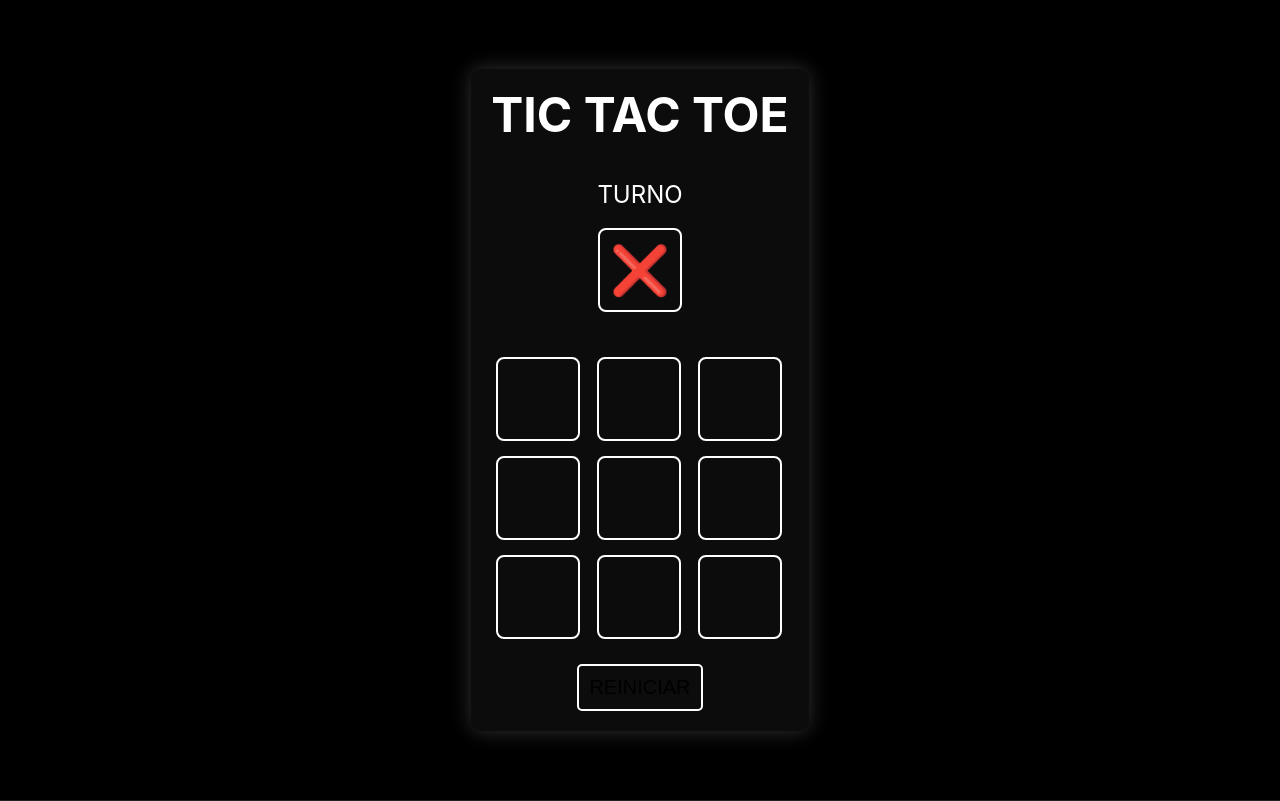
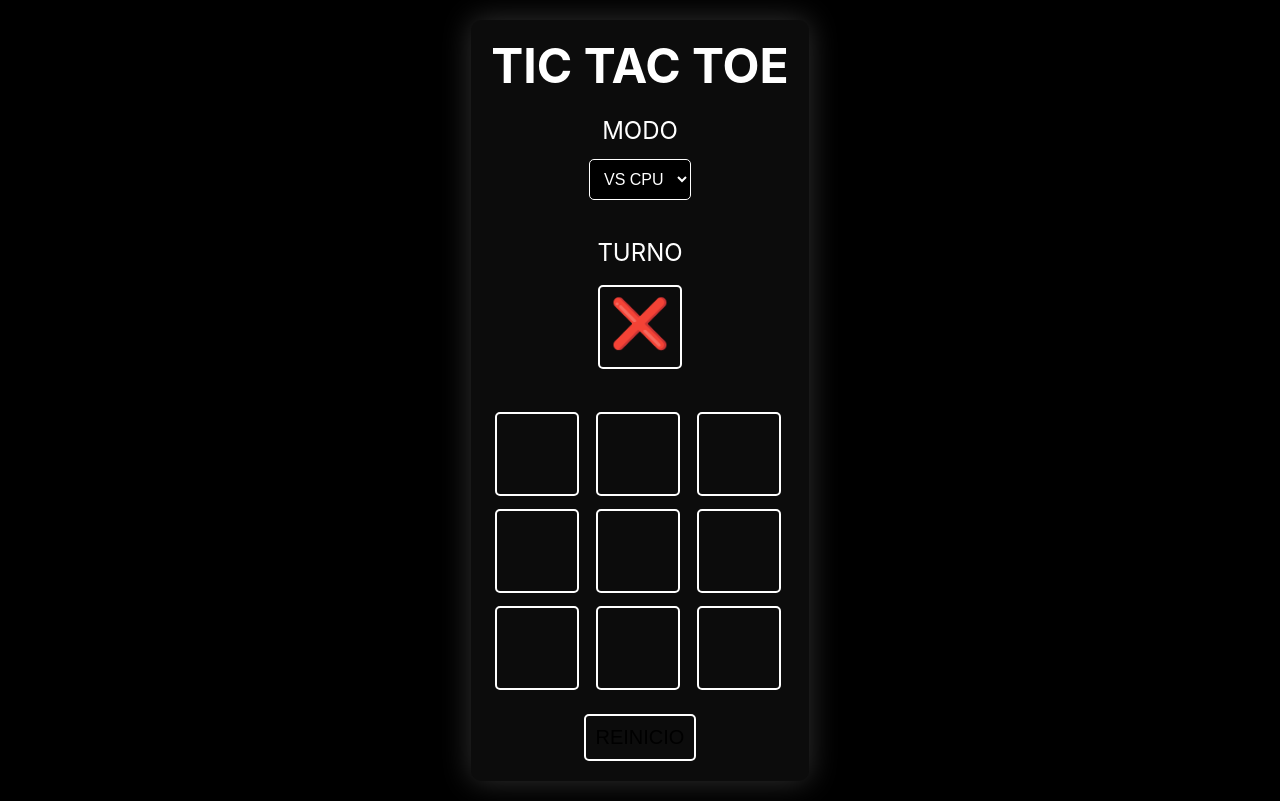
Before and after one commit to AlejandroAP98/TicTacToe, a React (Vite) app: page / in a window 1280 px wide. Built offline with nearby package versions, Linux system fonts and the light colour scheme.

Commit message:
Modo vs CPU con un algortimo random

```diff
--- a/src/App.jsx
+++ b/src/App.jsx
@@ -1,7 +1,8 @@
-import { useState } from "react"
+import { useEffect, useState } from "react"
 import confetti from "canvas-confetti"
 import Cuadro from "./components/Cuadro"
-import { TURNO, validarGanador, comprobarEmpate} from "./constants.js"
+import { TURNO, validarGanador, comprobarEmpate, jugarCPU} from "./constants.js"
+
 
 
 function App() {
@@ -14,6 +15,9 @@ function App() {
     return turnoGuardado ? JSON.parse(turnoGuardado) : TURNO.jugador1
   })
   const [ganador, setGanador] = useState(null)
+  const movimientos = tablero.filter(Boolean).length
+  const [modo, setModo] = useState(1)
+
   const updateTablero = (index) => {
     //si el cuadro ya esta seleccionado o si ya hay un ganador
     if(tablero[index] || ganador) return
@@ -32,11 +36,31 @@ function App() {
     if(nuevoGanador) {
       confetti()
       setGanador(nuevoGanador)
-      console.log('Ganador', nuevoGanador)
     } else if (comprobarEmpate(newTablero)) {
       setGanador(false)
     }
   }
+
+  const REINICIAR = () => {
+    setTablero(Array(9).fill(null))
+    setGanador(null)
+    setTurno(TURNO.jugador1)
+    window.localStorage.removeItem('tablero')
+    window.localStorage.removeItem('turno')
+  }
+
+  const handleModoJuego = (e) => {
+    const modo = parseInt(e.target.value, 10)
+    setModo(modo)
+    REINICIAR()
+  }
+
+  useEffect(() => {
+    //funcion para llamar a la cpu cuando sea su turno
+    if (modo === 1 && turno === TURNO.jugador2 && !ganador && movimientos < 9){
+      updateTablero(jugarCPU({tablero}))
+    }
+  }, [turno])
 
   return (
     <main className="tablero">
@@ -44,6 +68,11 @@ function App() {
         <h1>
           TIC TAC TOE
         </h1>
+        <h2>MODO</h2>
+        <select className="modoJuego" onChange={handleModoJuego}>
+          <option value={1}>VS CPU</option>
+          <option value={2}>COOP</option>
+        </select>
       </header>
       <section className="turno">
         <h2>TURNO</h2>
@@ -83,9 +112,14 @@ function App() {
         <button onClick={() => {
           setTablero(Array(9).fill(null))
           setGanador(null)
+          setTurno(TURNO.jugador1)
           window.localStorage.removeItem('tablero')
           window.localStorage.removeItem('turno')
-        }}>REINICIAR</button>
+        }}>REINICIO</button>
+        <div>
+          {/* historial de partidas */}
+
+        </div>
       </footer>
     </main>
   )
--- a/src/components/Cuadro.jsx
+++ b/src/components/Cuadro.jsx
@@ -14,4 +14,4 @@ export const Cuadro = ({ children, isSelected, index , updateTablero}) => {
     )
   }
 
-  export default Cuadro
+export default Cuadro
--- a/src/constants.js
+++ b/src/constants.js
@@ -31,3 +31,19 @@ export const validarGanador = (tableroCheck) => {
   }
   return null
 }
+
+export  const jugarCPU = ({tablero}) => {
+  const posicionesNulas = obtenerPosicionesNulas(tablero);
+  var movimientoCPU = posicionesNulas[Math.floor(Math.random() * posicionesNulas.length)];
+  return movimientoCPU
+}
+
+const obtenerPosicionesNulas = (tablero) => {
+  const posicionesNulas = [];
+  tablero.forEach((valor, index) => {
+    if (valor === null) {
+      posicionesNulas.push(index);
+    }
+  });
+  return posicionesNulas;
+};
--- a/src/index.css
+++ b/src/index.css
@@ -14,14 +14,6 @@
   -webkit-text-size-adjust: 100%;
 }
 
-/* a {
-  font-weight: 500;
-  color: #646cff;
-  text-decoration: inherit;
-}
-a:hover {
-  color: #535bf2;
-} */
 
 body {
   margin: 0;
@@ -37,39 +29,6 @@ h1 {
   font-size: 3.2em;
   line-height: 1.1;
 }
-
-/* button {
-  font-family: inherit;
-  font-size: inherit;
-  font-weight: 400;
-  color: inherit;
-  border: 2px solid transparent;
-  border-radius: 4px;
-  padding: 0.5em 1em;
-  cursor: pointer;
-  transition: all 0.3s ease;
-} */
-
-/* button:hover {
-  border-color: #ffffff;
-}
-button:focus,
-button:focus-visible {
-  outline: 4px auto -webkit-focus-ring-color;
-} */
-
-/* @media (prefers-color-scheme: light) {
-  :root {
-    color: #213547;
-    background-color: #ffffff;
-  }
-  a:hover {
-    color: #747bff;
-  }
-  button {
-    background-color: #f9f9f9;
-  }
-} */
 
 h1{
   color: #ffffff;
@@ -94,6 +53,7 @@ h2{
   padding: 5px;
   color: #000000;
   margin-bottom: 30px;
+  pointer-events: none;
 }
 
 .cuadro.is-selected{
@@ -101,14 +61,14 @@ h2{
 }
 
 .cuadro {
+  display: flex;
   width: 80px;
   height: 80px;
   border: 2px solid #ffffff;
-  margin: 5px;
-  border-radius: 8px;
+  margin: 4px;
+  border-radius: 5px;
   font-size: 3em;
   place-content: center;
-  display: grid;
   cursor: pointer;
   font-weight: 700;
   transition: all 0.3s ease;
@@ -121,7 +81,7 @@ h2{
   padding: 20px;
   background-color: #0c0c0c;
   border-radius: 10px;
-  box-shadow: 0 0 20px rgba(63, 63, 63, 0.795);
+  box-shadow: 0 0 30px rgba(63, 63, 63, 0.795);
   position: relative;
 }
 
@@ -193,3 +153,23 @@ footer{
   place-items: center;
   margin-top: 20px;
 }
+
+.modoJuego{
+  margin-top: 10px;
+  margin-bottom: 0;
+  color: #ffffff;
+  font-size: 1em;
+  padding: 10px 10px;
+  width: auto;
+  height: auto;
+  border-radius: 5px;
+  cursor: pointer;
+  transition: all 0.3s ease;
+  border: 1px solid #ffffff;
+  background-color: #000000;
+}
+
+header{
+  display: grid;
+  place-items: center;
+}
```
